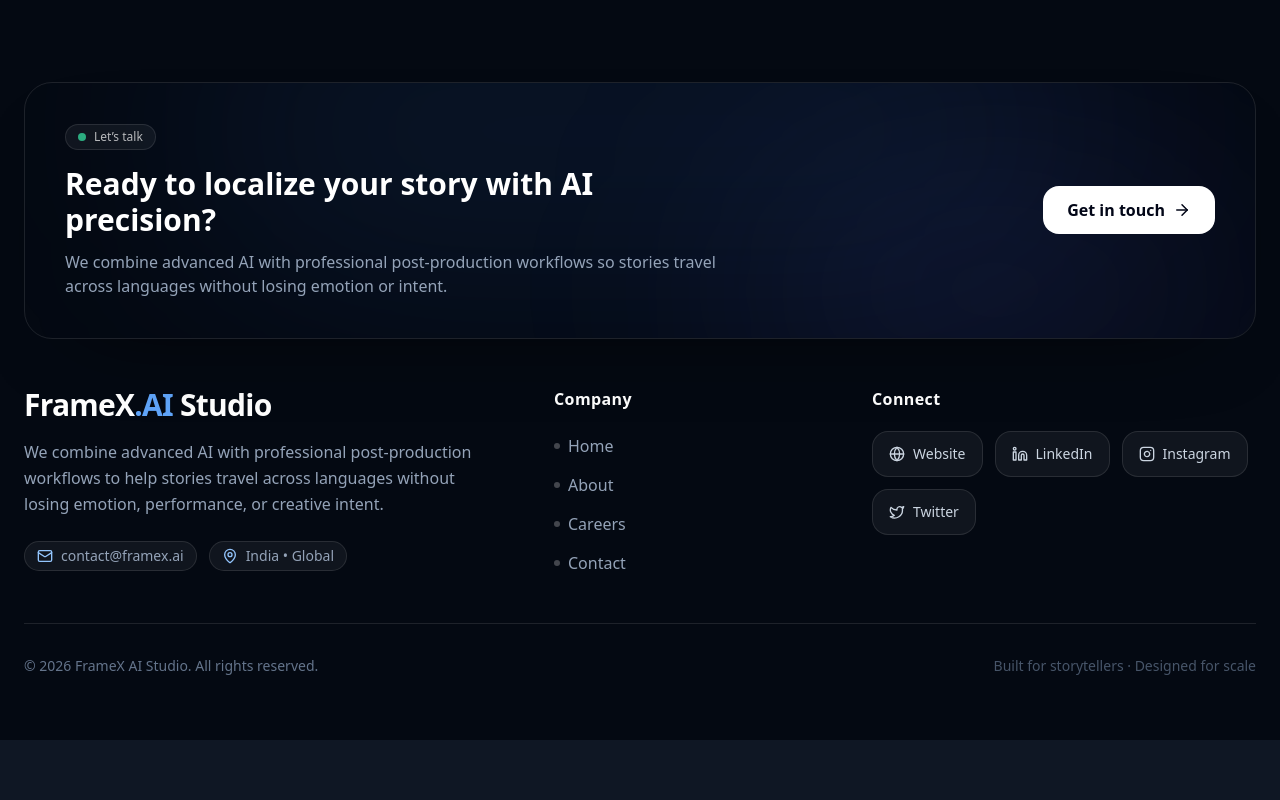
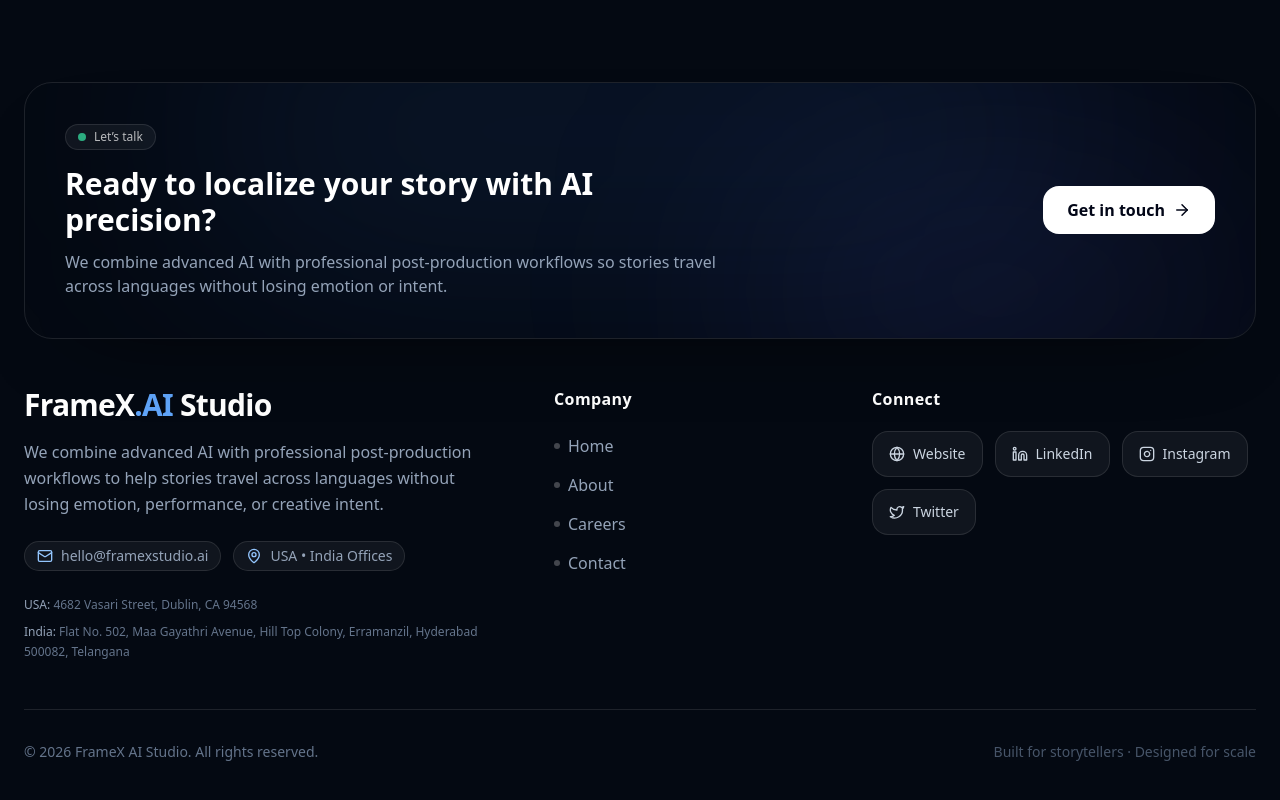
Before and after one commit to FrameXStudio/Ai-FrameXstudio, a React (Vite) app: page / in a window 1280 px wide. Shown: the part 3922-4722 px from the top of the page. Before the commit the page ends 4662 px from the top, so only its background shows below. Built offline with nearby package versions, Linux system fonts and the light colour scheme.

Commit message:
footeraddress

```diff
--- a/src/components/Footer.jsx
+++ b/src/components/Footer.jsx
@@ -86,16 +86,29 @@ export default function Footer() {
               performance, or creative intent.
             </p>
 
-            {/* Small info row (optional, looks premium) */}
+            {/* UPDATED CONTACT BADGES */}
             <div className="mt-6 flex flex-wrap gap-3 text-sm text-slate-400">
               <span className="inline-flex items-center gap-2 rounded-full border border-white/10 bg-white/5 px-3 py-1">
                 <Mail className="h-4 w-4 text-blue-300" />
-                contact@framex.ai
+                hello@framexstudio.ai
               </span>
               <span className="inline-flex items-center gap-2 rounded-full border border-white/10 bg-white/5 px-3 py-1">
                 <MapPin className="h-4 w-4 text-blue-300" />
-                India • Global
+                USA • India Offices
               </span>
+            </div>
+
+            {/* OPTIONAL FULL ADDRESS (subtle, matches design) */}
+            <div className="mt-6 text-xs text-slate-500 leading-relaxed space-y-2">
+              <p>
+                <span className="text-slate-400 font-medium">USA:</span>{" "}
+                4682 Vasari Street, Dublin, CA 94568
+              </p>
+              <p>
+                <span className="text-slate-400 font-medium">India:</span>{" "}
+                Flat No. 502, Maa Gayathri Avenue, Hill Top Colony,
+                Erramanzil, Hyderabad 500082, Telangana
+              </p>
             </div>
           </div>
 
```
